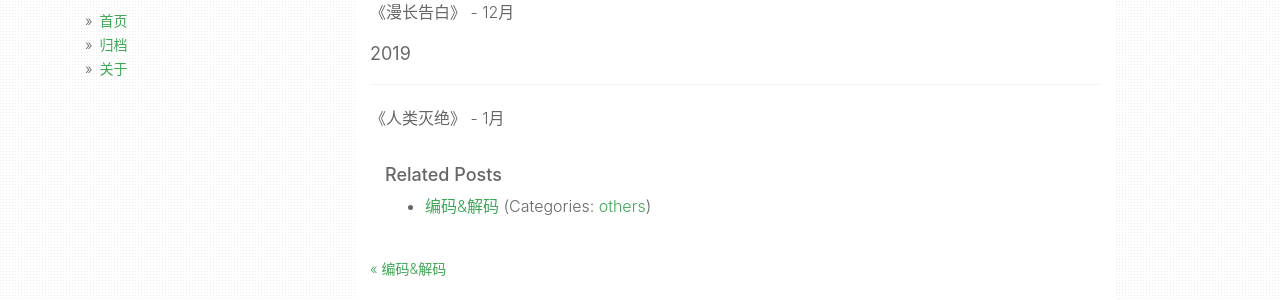
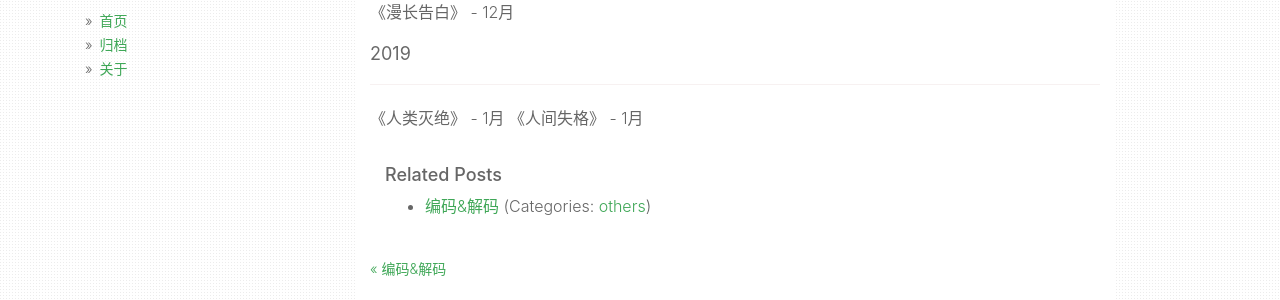
Before and after one commit to alphaletsgo/alphaletsgo.github.com, a Jekyll site: the page built from _posts/2018-08-16-books-viewslist.md, in a window 1280 px wide. Shown: the part 374-674 px from the top of the page. Built offline with Jekyll 4.4.1, drawn with Linux system fonts in a browser that asks for light colours; nearby versions of some CDN libraries.

Commit message:
new book

```diff
--- a/_posts/2018-08-16-books-viewslist.md
+++ b/_posts/2018-08-16-books-viewslist.md
@@ -26,3 +26,4 @@ categories: [others]
 ---
 
 《人类灭绝》 - 1月
+《人间失格》 - 1月
```
